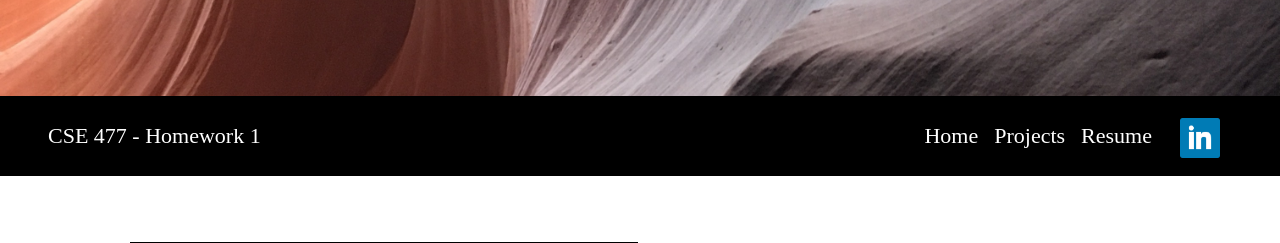
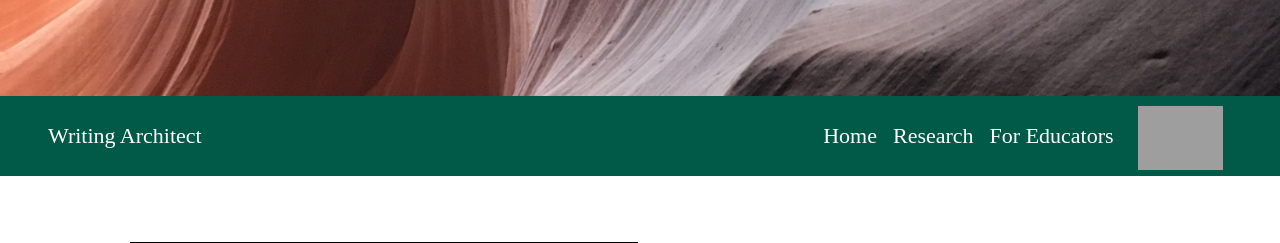
Before and after one commit to toazthom/WA-Website, a Python web app: template flask_app/templates/home.html in a window 1280 px wide. Shown: the top 243 px of the page. Run offline with Jinja, Linux system fonts and the light colour scheme; the template is opened without the code that fills it, so the values that code supplies are empty; grey boxes are pictures that could not be loaded.

Commit message:
Updated page names and content to general potential format

```diff
--- a/flask_app/static/main/css/navbar.css
+++ b/flask_app/static/main/css/navbar.css
@@ -6,7 +6,7 @@
 nav{
     margin: 0;
     padding: 0;
-    background-color:black;
+    background-color:rgb(1, 89, 71);
     width: 100vw;
     height: 10vh;
 }
@@ -18,6 +18,7 @@ nav ul{
     display: flex;  /*Adds space between list/nav buttons*/
     gap: 2vh;
     justify-content: flex-end;  /*Aligns nav buttons right*/
+    list-style-type: none; /* Removes bullets */
 }
 
 /* Manages hiding the menu icon while screen in above cerain width */
@@ -60,8 +61,8 @@ nav a.link:hover{
 nav img{
     margin: 0;
     padding: 0;
-    width: 5vw;
-    height: 5vh;
+    width: 8vw;
+    height: 8vh;
     /* width: 10%;
     height: 10%; */
     object-fit: contain;  /*Keeps image from scrunching up into its space*/
--- a/flask_app/templates/home.html
+++ b/flask_app/templates/home.html
@@ -3,7 +3,7 @@
     <head>
         <meta charset="utf-8">
         <meta name="viewport" content="width=device-width,initial-scale=1">
-        <title>Home - Thomas Toaz</title>
+        <title>Home - Writing Architect</title>
         <link rel="stylesheet" href="../static/main/css/header.css" />
         <link rel="stylesheet" href="../static/main/css/navbar.css" />
         <link rel="stylesheet" href="../static/main/css/main.css" />
@@ -15,11 +15,11 @@
         </header>
         <nav>  <!--Navigation bar with links to other pages and project title-->
             <ul class="fullscreen">
-                <li class = "left"><a>CSE 477 - Homework 1</a></li>
+                <li class = "left"><a>Writing Architect</a></li>
                 <li><a class = "link" href="home.html">Home</a></li>
-                <li><a class = "link" href="projects.html">Projects</a></li>
-                <li><a class = "link" href="../static/main/images/resume.pdf" target="_blank">Resume</a></li>
-                <li><a class = "link" href="https://www.linkedin.com/in/thomas-toaz-368002266/" target="_blank"><img src="../static/main/images/social-linkedin.png" alt="LinkedIn" /></a></li>
+                <li><a class = "link" href="research.html">Research</a></li>
+                <li><a class = "link" href="forEducators.html">For Educators</a></li>
+                <li><a class = "link" href="https://writingarchitect2.azurewebsites.net/main/login.php?em=f" target="_blank"><img src="../static/main/images/WA-logo-computer.png" alt="LinkedIn" /></a></li>
             </ul>
             <ul class="menubar">
                 <li class = "left"><a>CSE 477 - Homework 1</a></li>
@@ -30,9 +30,9 @@
                         <span class="dropdown-menu">
                             <ul>
                                 <li><a class = "link" href="home.html">Home</a></li>
-                                <li><a class = "link" href="projects.html">Projects</a></li>
-                                <li><a class = "link" href="../static/main/images/resume.pdf" target="_blank">Resume</a></li>
-                                <li><a class = "link" href="https://www.linkedin.com/in/thomas-toaz-368002266/" target="_blank">LinkedIn</a></li>
+                                <li><a class = "link" href="research.html">Research</a></li>
+                                <li><a class = "link" href="forEducators.html">For Educators</a></li>
+                                <li><a class = "link" href="https://writingarchitect2.azurewebsites.net/main/login.php?em=f" target="_blank">Writing Architect</a></li>
                             </ul>
                         </span>
                     </label>
@@ -41,25 +41,33 @@
         </nav>
         <main>
             <section class="wrapper">
-                <div class="box"><img class="headshot" src="../static/main/images/self-photo.jpg" alt="Picture of Thomas Toaz" /></div>
+                <div class="box"><img class="headshot" src="../static/main/images/website-login.png" alt="Picture of Thomas Toaz" /></div>
                 <div class="description">
                     <p>
-                        <span>Thomas Toaz</span> is a junior at Michigan state university. He is pursuing a degree in computer science
-                        and is anticipating graduating with his gradute degree this coming spring. Outside of his studies, Thomas is a squad leader
-                        in the Spartan Marching Band where he plays the baritone, and also is a member of the MSU fencing club. <br><br>
-                        Thomas recently completed an internship at Jovian Software consulting, a defence contractor where he worked on mission
-                        planning software utilizing augmented and virtual reality. For the past three years he has also worked as an undergraduate
-                        research assistant under the mentorship of Dr. Adrea Truckenmiller, helping to develop the <a href="https://writing-architect.netlify.app/#/" target="_blank">Writing Architect.</a>
+                        <span>The Writing Architect</span> was designed as an instructional tool to match research-based
+                        writing instruction with a students’ current level of development in critical areas of writing.
+                        This involves several steps. First, students will log into the Writing Architect Quick Write web application
+                        to plan and write a 15-minute essay and a 90-second typing fluency check. This web application also has a
+                        scoring and reporting system for the research team to score the students’ writing and for teachers to access
+                        the reports of the scores. There are different score types for two different purposes. The first purpose is
+                        determining instructional content needs. There are scores for 7 different facets of writing, which show where
+                        students have strengths and areas of instructional need. The 7 instructional scores are linked to research-based
+                        instructional materials located in this repository. The second score type is a general outcome measure,
+                        which is called correct minus incorrect writing sequences (CIWS). The purpose of the CIWS score is to monitor
+                        student progress from the beginning to the middle to the end of the year. CIWS does this well because it most
+                        highly related to student performance on the state’s ELA test and nationally-normed assessments of writing
+                        (Truckenmiller, McKindles, Petscher, Eckert, & Tock, 2020).
+                         <!-- <a href="https://writing-architect.netlify.app/#/" target="_blank">Writing Architect.</a> -->
 
                     </p>
                 </div>
             </section>
             <hr>
-             <p class="funFactTitle">A Fun Fact About Me:</p>
-             <p class="funfact">My favorite color is neon light blue</p>
+             <p class="funFactTitle">Potential Blurb Title</p>
+             <p class="funfact">Insert blurb or message!</p>
         </main>
         <footer>
-            <p>©Copyright 2024 by Thomas Toaz. All rights reversed.</p>
+            <p>©Copyright 2024</p>
         </footer>
     </body>
 </html>
```
Also changed, not shown: flask_app/templates/piano.html (deleted, +0 -83 lines), flask_app/templates/projects.html (deleted, +0 -70 lines).
